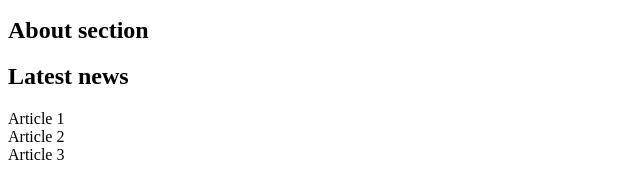
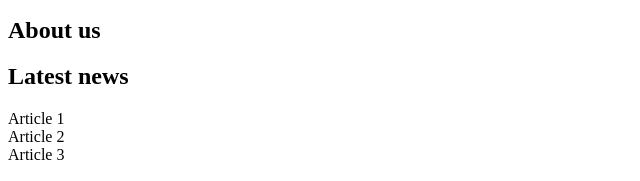
Before and after one commit to yichehnc/holbertonschool-web_front_end, a plain HTML site: page html_advanced/9-index.html in a window 1280 px wide. Shown: the part 278-459 px from the top of the page, 0-640 px from the left. Drawn offline with Linux system fonts and the light colour scheme.

Commit message:
fix: about section has wrong text

```diff
--- a/html_advanced/9-index.html
+++ b/html_advanced/9-index.html
@@ -30,7 +30,7 @@
           <article>Work 3</article>
         </section>
         <section>
-          <h2>About section</h2>
+          <h2>About us</h2>
         </section>
         <section>
           <h2>Latest news</h2>
```
